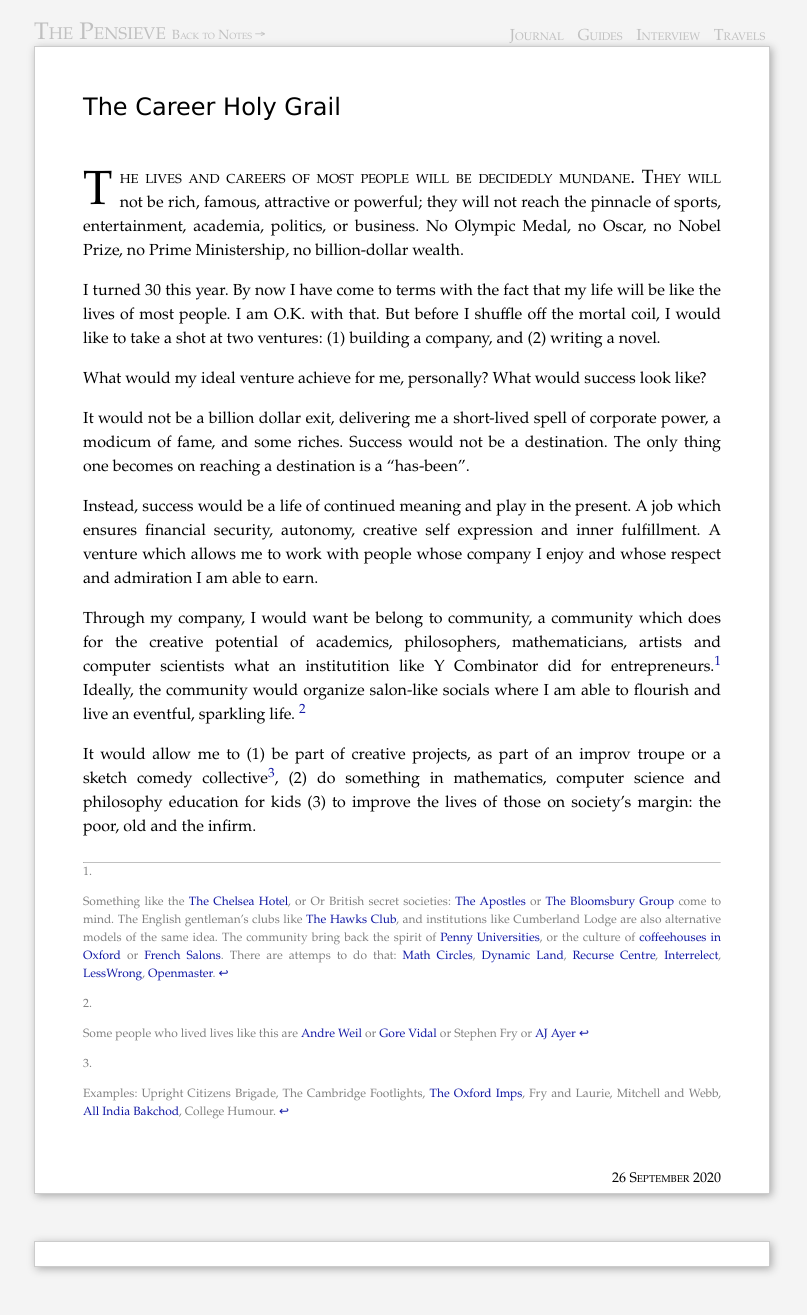
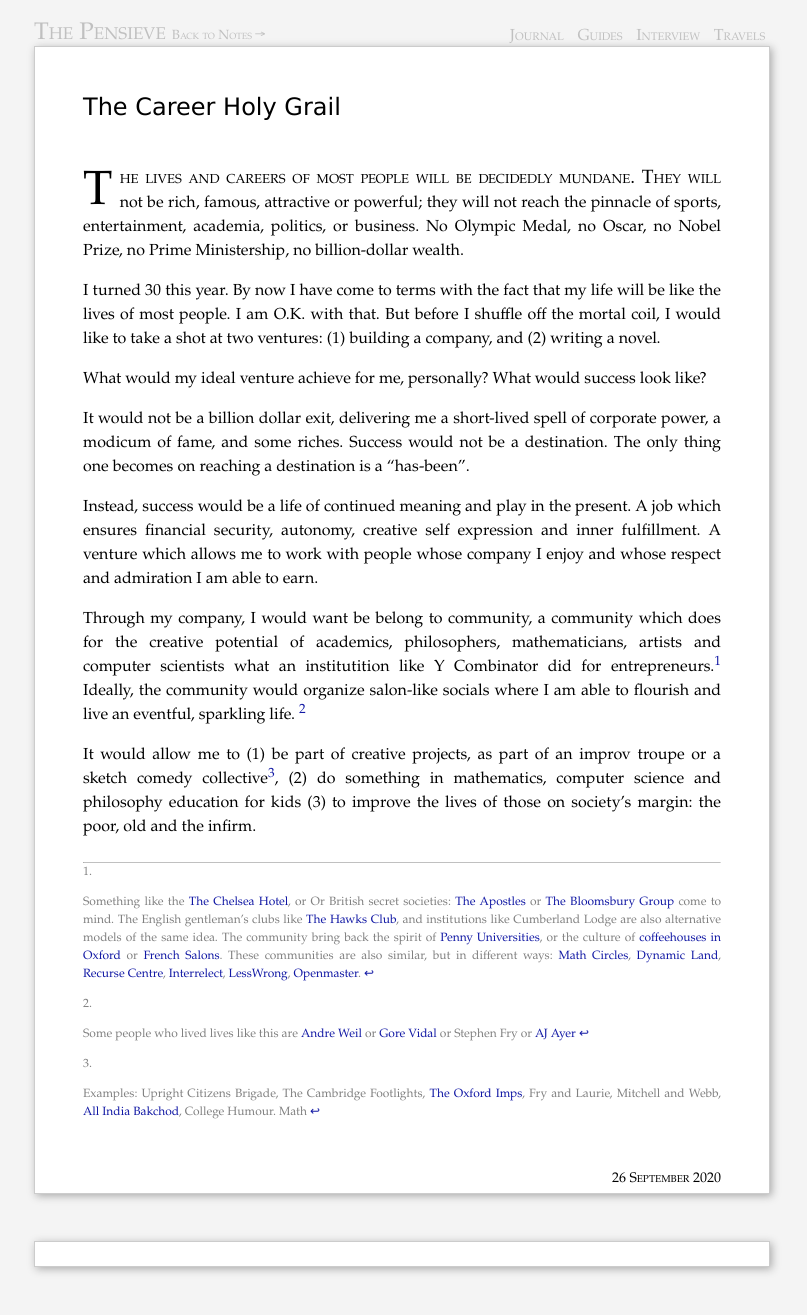
Before and after one commit to piyushahuja/piyushahuja.github.io, a Jekyll site: the page built from _posts/journal/2020-09-26-grail.md, in a window 1280 px wide. Shown: the whole page, without its empty margins (238-1045 px from the left). Built offline with Jekyll 4.4.1, drawn with Linux system fonts in a browser that asks for light colours; comment, search, counter and statistics services are not loaded.

Commit message:
auto deployed

```diff
--- a/_posts/journal/2020-09-26-grail.md
+++ b/_posts/journal/2020-09-26-grail.md
@@ -21,12 +21,12 @@ Instead, success would be a life of continued meaning and play in the present. A
 
 Through my company, I would want be belong to community, a community which does for the creative potential of academics, philosophers, mathematicians, artists and computer scientists what an institutition like Y Combinator did for entrepreneurs.[^Community] Ideally, the community would organize salon-like socials where I am able to flourish and live an eventful, sparkling life. [^Personalities]
 
-[^Community]:  Something like the [The Chelsea Hotel](https://medium.com/@bagelboy/make-america-bohemian-again-de846e35d757), or Or British secret societies: [The Apostles](https://en.wikipedia.org/wiki/Cambridge_Apostles)  or [The Bloomsbury Group](https://en.wikipedia.org/wiki/Bloomsbury_Group) come to mind. The English gentleman's clubs like [The Hawks Club](https://en.wikipedia.org/wiki/Hawks%27_Club), and institutions like Cumberland Lodge are also alternative models of the same idea. The community bring back the spirit of [Penny Universities](https://thonyc.wordpress.com/2015/09/29/the-penny-universities/), or the culture of [coffeehouses in Oxford](https://en.wikipedia.org/wiki/English_coffeehouses_in_the_17th_and_18th_centuries) or [French Salons](https://en.wikipedia.org/wiki/Salon_(gathering)). There are attemps to do that: [Math Circles](https://mathcircles.org/), [Dynamic Land](https://dynamicland.org/#project), [Recurse Centre](https://www.fastcompany.com/90325497/this-coders-retreat-is-rewriting-all-the-rules-to-boost-diversity), [Interrelect](https://www.interintellect.com/), [LessWrong](https://wiki.lesswrong.com/wiki/Less_Wrong_meetup_groups), [Openmaster](https://www.openmasters.org/who).
+[^Community]:  Something like the [The Chelsea Hotel](https://medium.com/@bagelboy/make-america-bohemian-again-de846e35d757), or Or British secret societies: [The Apostles](https://en.wikipedia.org/wiki/Cambridge_Apostles)  or [The Bloomsbury Group](https://en.wikipedia.org/wiki/Bloomsbury_Group) come to mind. The English gentleman's clubs like [The Hawks Club](https://en.wikipedia.org/wiki/Hawks%27_Club), and institutions like Cumberland Lodge are also alternative models of the same idea. The community bring back the spirit of [Penny Universities](https://thonyc.wordpress.com/2015/09/29/the-penny-universities/), or the culture of [coffeehouses in Oxford](https://en.wikipedia.org/wiki/English_coffeehouses_in_the_17th_and_18th_centuries) or [French Salons](https://en.wikipedia.org/wiki/Salon_(gathering)). These communities are also similar, but in different ways: [Math Circles](https://mathcircles.org/), [Dynamic Land](https://dynamicland.org/#project), [Recurse Centre](https://www.fastcompany.com/90325497/this-coders-retreat-is-rewriting-all-the-rules-to-boost-diversity), [Interrelect](https://www.interintellect.com/), [LessWrong](https://wiki.lesswrong.com/wiki/Less_Wrong_meetup_groups), [Openmaster](https://www.openmasters.org/who).
 
 [^Personalities]: Some people who lived lives like this are [Andre Weil](https://www.ams.org/journals/notices/201801/rnoti-p54.pdf) or [Gore Vidal](https://en.wikipedia.org/wiki/Gore_Vidal) or Stephen Fry or [AJ Ayer](https://www.theguardian.com/theobserver/1999/jun/20/featuresreview.review4)
 
 
-[^Examples]: Examples:  Upright Citizens Brigade, The Cambridge Footlights, [The Oxford Imps](https://en.wikipedia.org/wiki/The_Oxford_Imps), Fry and Laurie, Mitchell and Webb, [All India Bakchod](All_India_Bakchod), College Humour.
+[^Examples]: Examples:  Upright Citizens Brigade, The Cambridge Footlights, [The Oxford Imps](https://en.wikipedia.org/wiki/The_Oxford_Imps), Fry and Laurie, Mitchell and Webb, [All India Bakchod](All_India_Bakchod), College Humour. Math
 
 It would allow me to (1) be part of creative projects, as part of an improv troupe or a sketch comedy collective[^Examples], (2) do something in mathematics, computer science and philosophy education for kids (3) to improve the lives of those on society's margin: the poor, old and the infirm.
 
```
